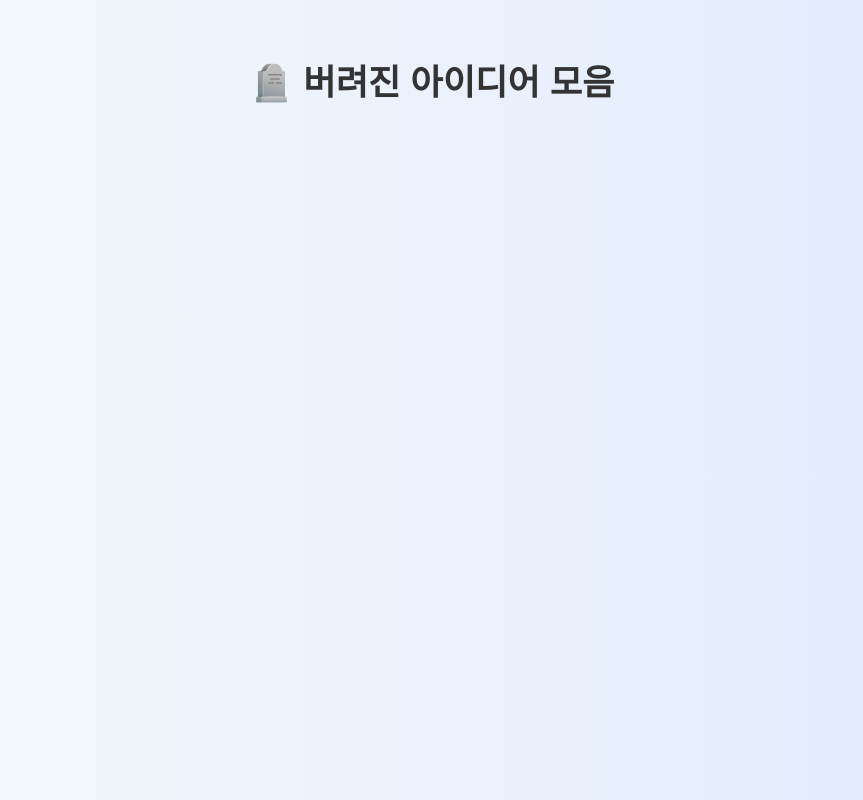
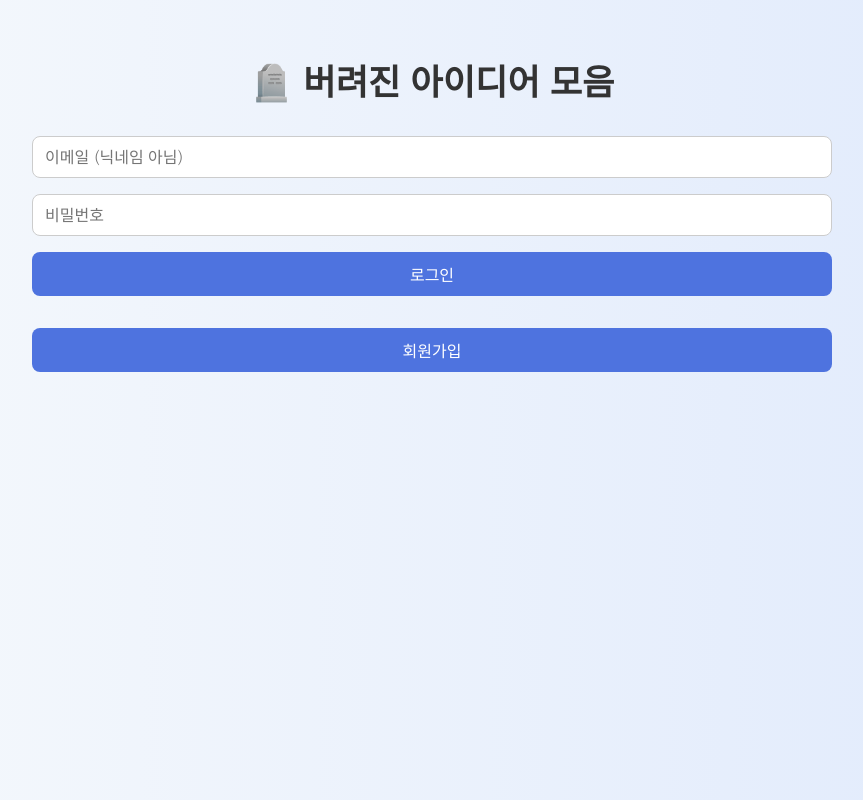
Before and after one commit to dy0212/idea-collector, a website: page public/index.html in a window 1280 px wide. Shown: the whole page, without its empty margins (208-1071 px from the left). Drawn offline with Linux system fonts and the light colour scheme; no server answers.

Commit message:
누락된 코드 추가

```diff
--- a/public/index.html
+++ b/public/index.html
@@ -88,6 +88,21 @@
   </head>
   <body>
     <h1>🪦 버려진 아이디어 모음</h1>
+    <!-- 🔐 로그인 폼 -->
+<form id="loginForm">
+  <input type="text" id="username" placeholder="이메일 (닉네임 아님)" required>
+  <input type="password" id="password" placeholder="비밀번호" required>
+  <button type="submit">로그인</button>
+</form>
+
+<!-- ✅ 로그아웃 버튼 + 환영 메시지 -->
+<div id="authControls">
+  <button id="logoutBtn" style="display:none;">로그아웃</button>
+  <p id="welcomeMsg"></p>
+</div>
+
+<!-- 📩 회원가입 토글 버튼 -->
+<button id="toggleRegisterBtn">회원가입</button>
 
   <!-- ① 이메일 입력 및 인증코드 요청 -->
   <div id="registerSection" style="display:none;">
```
Lines whose indentation alone changed are shown as unchanged.
